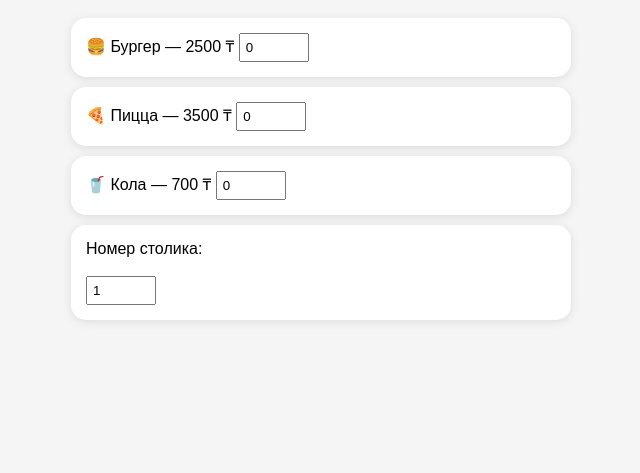
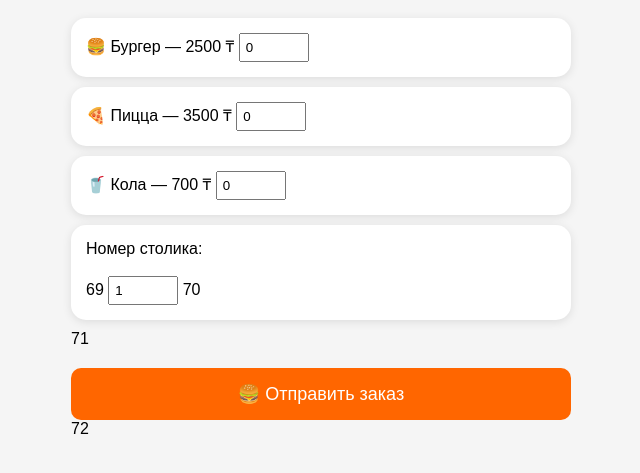
Before and after one commit to TheBratOk/qr---menu, a plain HTML site: page index.html in a window 1280 px wide. Shown: the part 69-542 px from the top of the page, without its empty margins (319-959 px from the left). Drawn offline with Linux system fonts and the light colour scheme.

Commit message:
Update index.html

```diff
--- a/index.html
+++ b/index.html
@@ -66,9 +66,12 @@ button:hover{
 <div class="card">
 Номер столика:
 <br><br>
-<input type="number" id="table" value="1">
-</div>
-<script>
+69 <input type="number" id="table" value="1">
+70 </div>
+
+71 <button onclick="summa()">🍔 Отправить заказ</button>
+
+72 <script>
 async function sendToTelegram(text) {
 
 const token = "8868629774:AAEcJ-7d5HtiF3lNOjeBTxxSVV6oxCNB7Tg";
```
